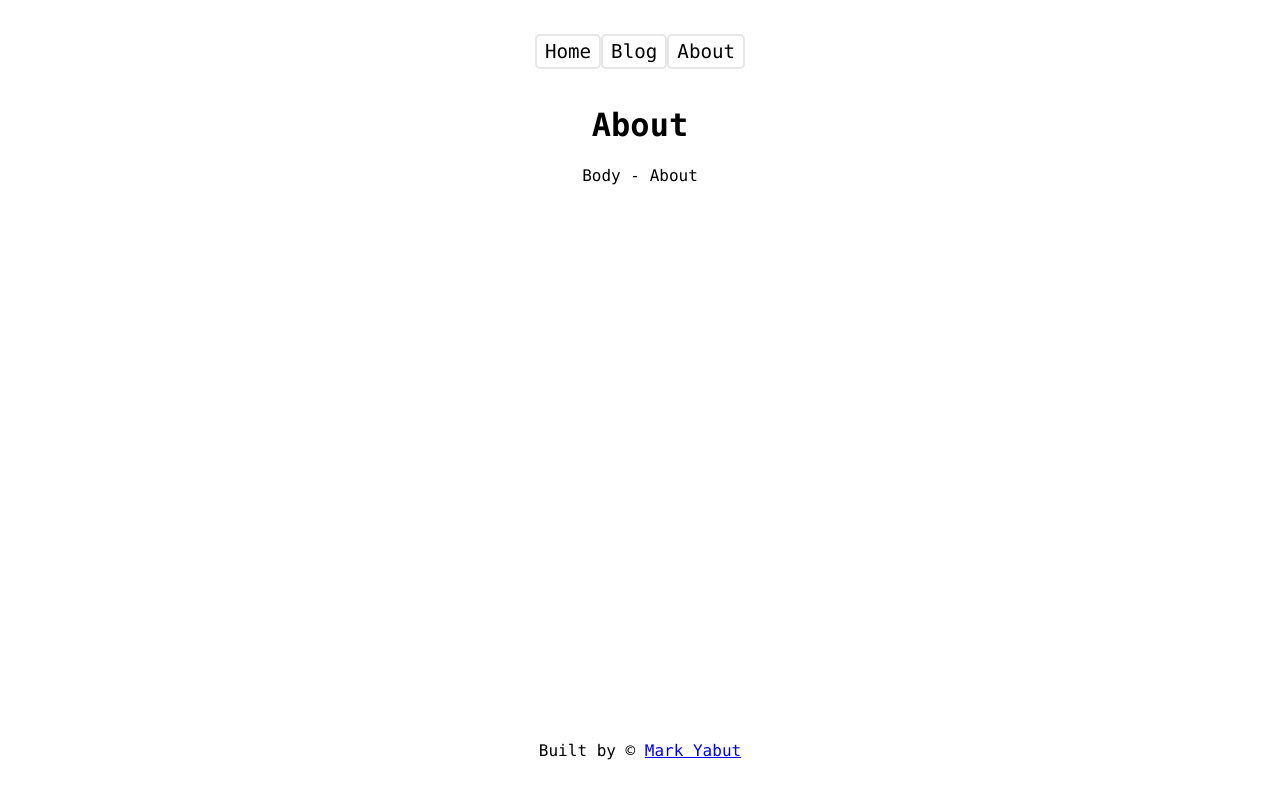
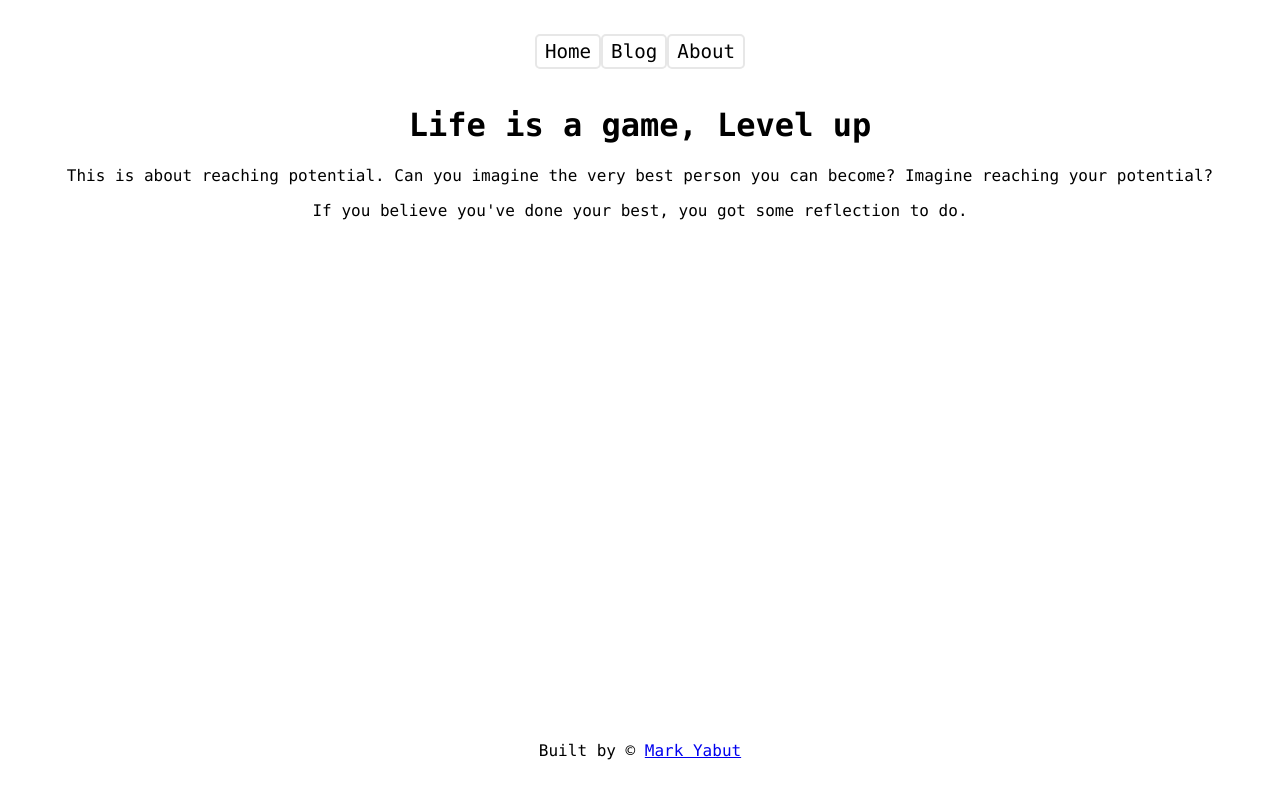
Before and after one commit to MarkDYabut/Sourcing-from-Netlify-CMS, a Gatsby site: page /about in a window 1280 px wide. Built offline with nearby package versions, Linux system fonts and the light colour scheme; Gatsby itself is replaced by a stand-in of ours.

Commit message:
Update Pages “about”

```diff
--- a/content/pages/about.md
+++ b/content/pages/about.md
@@ -1,6 +1,10 @@
 ---
 template: about-page
 slug: /about
-title: About
+title: Life is a game, Level up
 ---
-Body - About
+This is about reaching potential. Can you imagine the very best person you can become? Imagine reaching your potential?
+
+
+
+If you believe you've done your best, you got some reflection to do.
```
